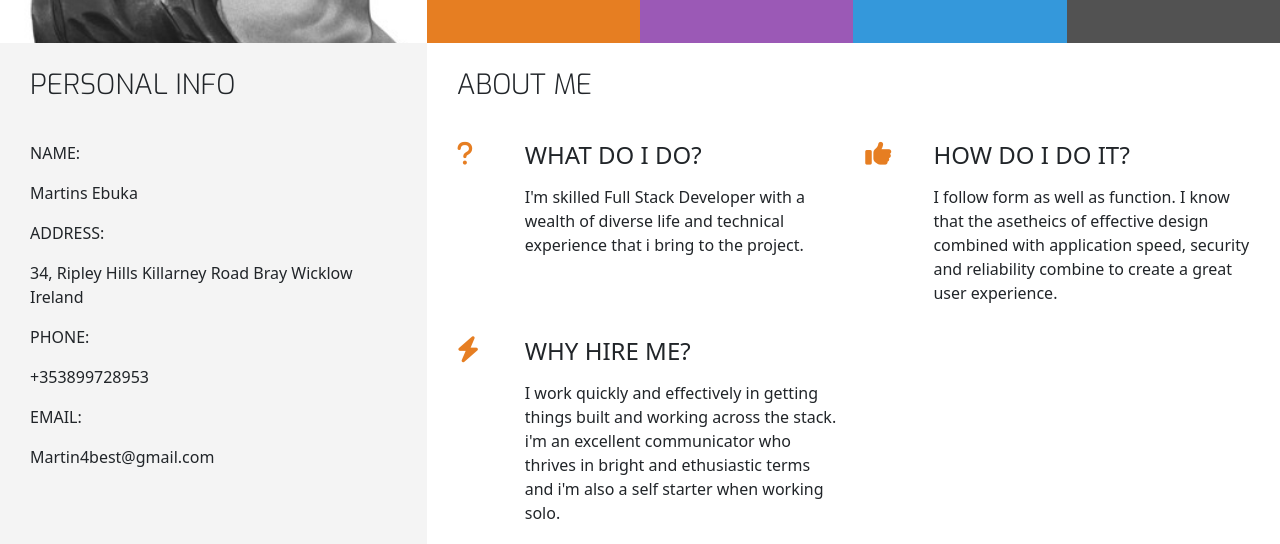
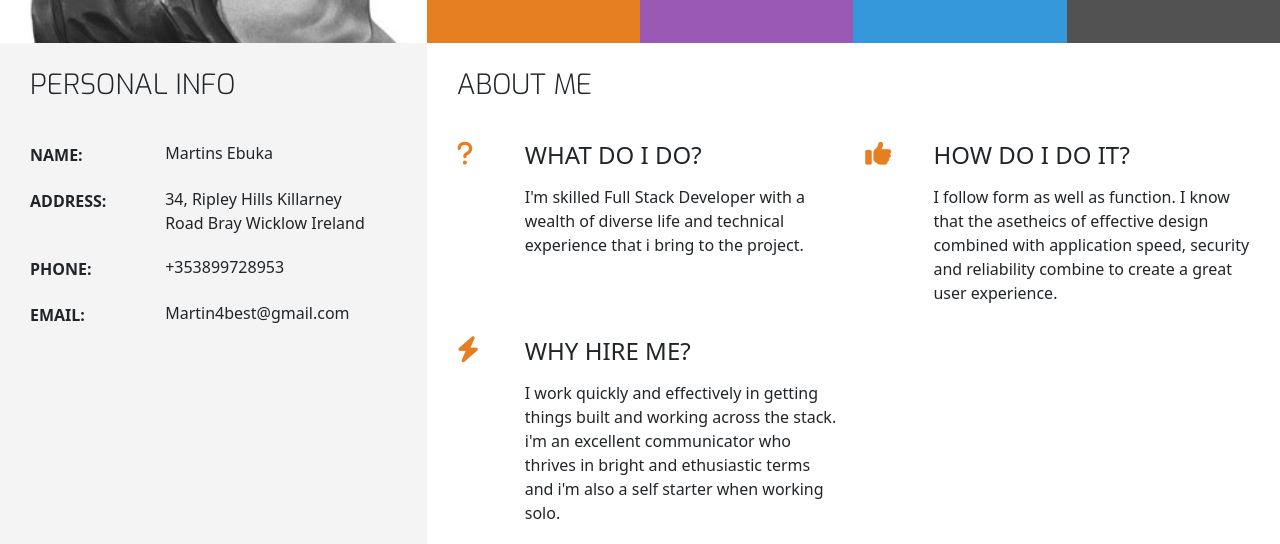
Before and after one commit to Ebuka-martins/resume-cv, a plain HTML site: page index.html in a window 1280 px wide. Shown: the part 256-800 px from the top of the page. Drawn offline with nearby package versions, Linux system fonts and the light colour scheme.

Commit message:
add final style

```diff
--- a/assets/css/style.css
+++ b/assets/css/style.css
@@ -219,3 +219,39 @@ footer {
 .three-reasons-heading {
     margin-bottom: 15px;
 }
+
+/* ------------------------------Personal Info */
+
+
+.personal-info-item {
+    margin-bottom: 20px;
+    display: block;
+    clear: both;
+}
+
+.personal-info-item .key,
+.personal-info-item .value {
+    padding-right: 8px;
+    display: inline-block;
+}
+
+.personal-info-item .key p,
+.personal-info-item .value p {
+    margin: 0;
+}
+
+.personal-info-item .key {
+    width: 30%;
+    margin-right: 21px;
+    padding-top: 2px;
+    vertical-align: top;
+}
+
+.personal-info-item .key p {
+    font-weight: 700;
+}
+
+.personal-info-item .value {
+    position: relative;
+    width: 60%;
+}
```
